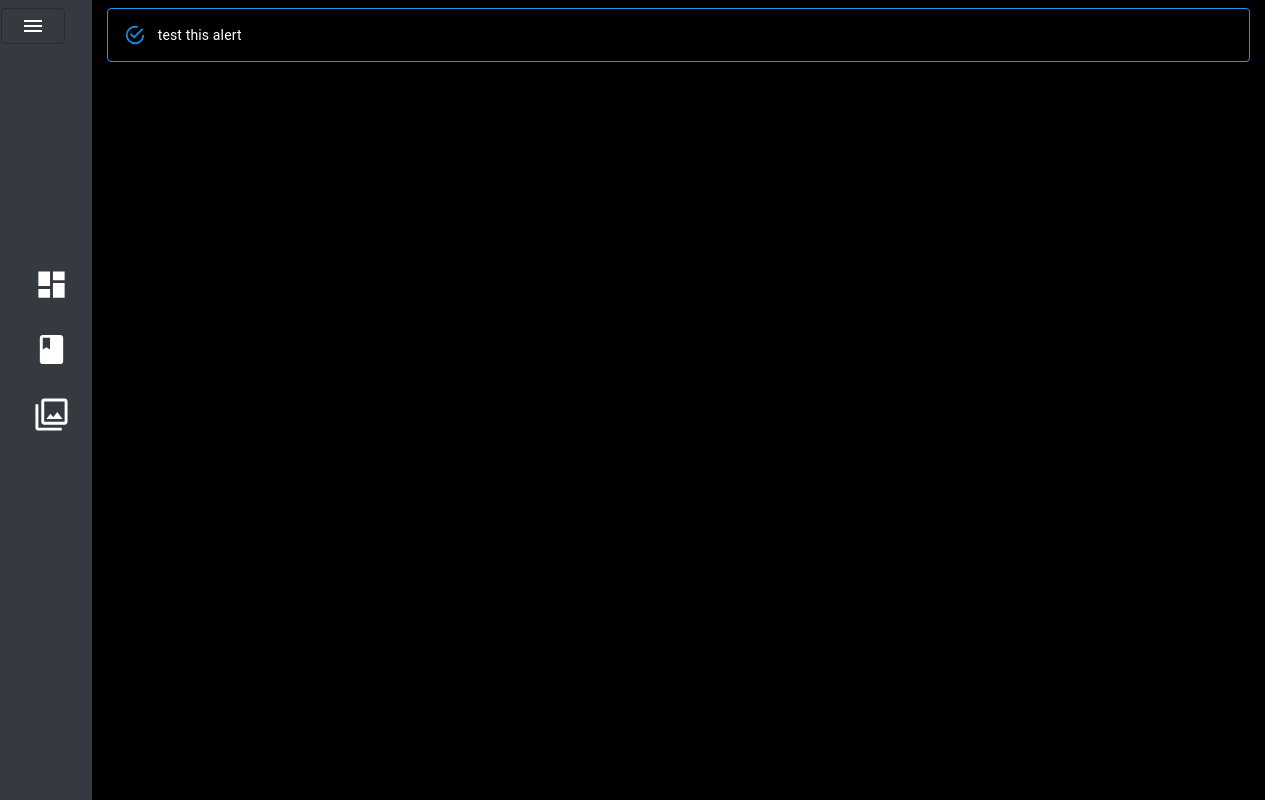
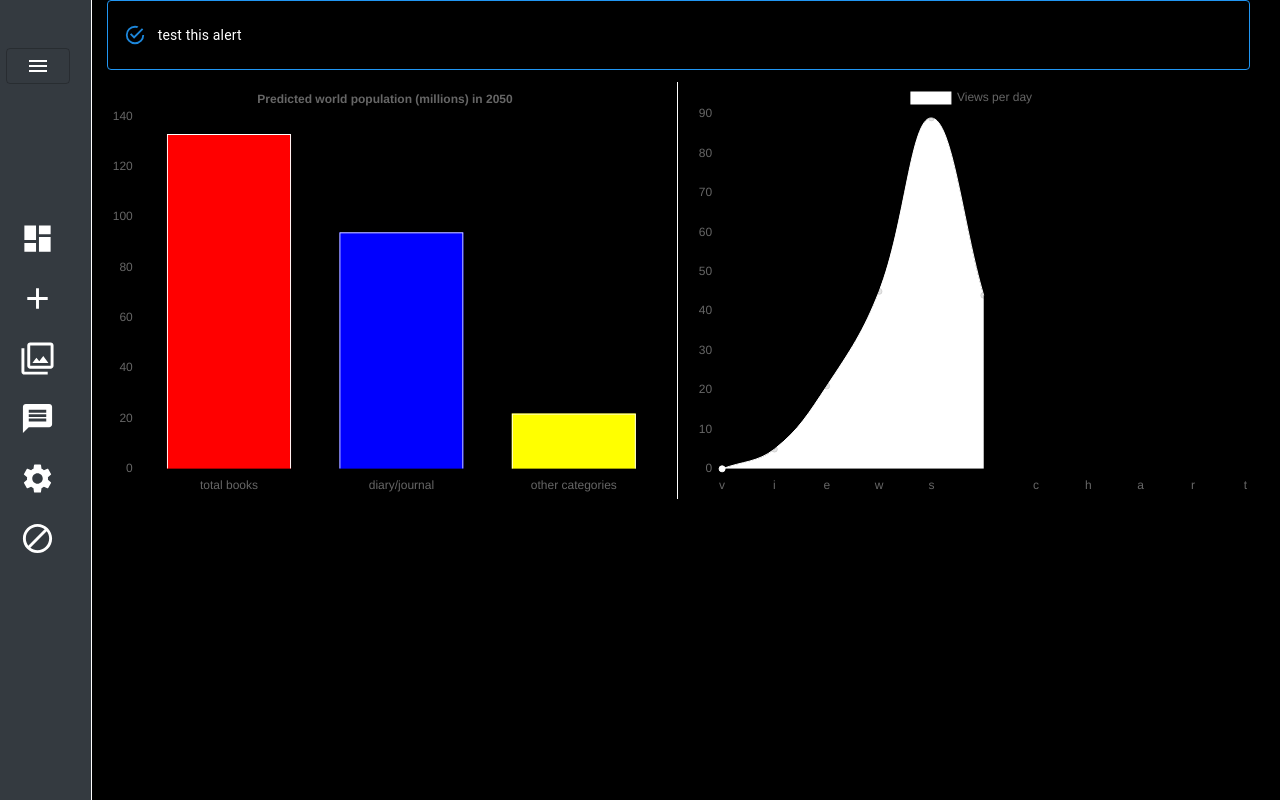
Before and after one commit to azizmobarak/bookStore-nextjs, a Next.js app: page /admin/panel in a window 1280 px wide. Built offline with nearby package versions, Linux system fonts and the light colour scheme.

Commit message:
dashbord book+charts added hieght solved

```diff
--- a/components/admin/index.js
+++ b/components/admin/index.js
@@ -1,24 +1,39 @@
 import React,{useState} from 'react';
 import {Drawer,Button,TextField} from '@material-ui/core';
-import {Menu,Dashboard,Book,Filter} from '@material-ui/icons';
+import {Menu,Dashboard,Filter} from '@material-ui/icons';
 import MenuItems from './menu';
 import Alert from '@material-ui/lab/Alert';
 import MenuIcons from './menu-icons';
+import Main from './main';
+import Book from './main/book';
 
 export default function Dashbord() {
 
 const [draweropen,setdraweropen]=useState(false);
+const [main,setmain]=useState("main");
+
+const switchmain=()=>{
+  switch(main)
+  {
+    case "main" :
+        return <Main/>
+    case "add":
+      return <Book/>
+    default:
+      return <p className="text-white">error</p>
+  }
+}
 
   return (
     <div className="row main-dashbord">
-    <div className="col-sm-1 py-2 bg-dark leftcolm">
+    <div className="col-sm-1 text-center bg-dark leftcolm py-5">
     <Button
     className="px-1 text-white"
     onClick={()=>setdraweropen(true)}
     color="default" variant="outlined">
      <Menu/>
      </Button>
-    <MenuIcons width={"100px"}/>
+    <MenuIcons width={"100px"} changemain={setmain}/>
     <Drawer
     className="bg-dark"
     open={draweropen}
@@ -29,15 +44,15 @@ const [draweropen,setdraweropen]=useState(false);
     <MenuItems method={()=>setdraweropen(false)}/>
     </Drawer>
     </div>
-    <div className="col-sm-11 py-2">
+    <div className="col-sm-11">
     <Alert
-    className="py-2 text-white"
+    className="py-3 text-white"
     variant="outlined"
     color="info">
     test this alert
     </Alert>
-    <div className="row py-2">
-
+    <div className="py-1 text-white">
+    {switchmain()}
     </div>
     </div>
     </div>
--- /dev/null
+++ b/components/admin/main/book.js
@@ -0,0 +1,77 @@
+import React,{useState} from 'react';
+import {TextField,Button,Select,InputLabel,MenuItem,FormControl} from '@material-ui/core';
+import {Add} from '@material-ui/icons';
+
+export default function Book() {
+
+    const [categorie,setcategorie]=useState('Journal');
+    const handleChange=(e)=>{
+        setcategorie(e.target.value);
+    }
+
+  return (
+    <div className="d-flex justify-content-center align-items-center w-100 bg-white">
+   <form className="d-flex flex-column w-50 h-100 justify-content-center py-3">
+   <TextField
+   name="name"
+    className="py-2"
+     variant="outlined"
+     label="Book Name" />
+   <TextField
+   name="description"
+   className="py-2"
+   variant="outlined"
+    label="Description" />
+   <FormControl className="py-2">
+        <InputLabel id="categorie-label">Categorie</InputLabel>
+        <Select
+          labelId="categorie-label"
+          id="categories"
+          value={categorie}
+          onChange={handleChange}
+          name="categorie1"
+        >
+          <MenuItem value="journal">Journal or Duary</MenuItem>
+          <MenuItem value="book">Book</MenuItem>
+          <MenuItem value="other">Other</MenuItem>
+          <MenuItem value="clothes">Clothes</MenuItem>
+          <MenuItem value="tools">Bag Tools</MenuItem>
+          <MenuItem value="sport">Sport</MenuItem>
+        </Select>
+      </FormControl>
+    {categorie==="other" ?
+    <TextField
+    name="categorie2"
+     className="py-2"
+      variant="outlined"
+      label="specify Categorie" />
+    :
+    null
+    }
+    <TextField
+    name="price"
+     className="py-2"
+      variant="outlined"
+       label="Price"
+       type="number" />
+    <TextField
+    name="url"
+    className="py-2"
+     variant="outlined"
+     label="Product URL"
+      type="text" />
+    <TextField
+    name="picture"
+    className="py-2"
+    variant="outlined"
+    label="Image URL"
+    type="text" />
+    <Button
+    variant="contained"
+     color="primary">
+     New Book <Add fontSize="default" />
+     </Button>
+   </form>
+    </div>
+  );
+}
--- /dev/null
+++ b/components/admin/main/index.js
@@ -0,0 +1,99 @@
+import React from 'react';
+import { useEffect } from 'react';
+import chartjs from 'chart.js';
+import { useState } from 'react';
+
+
+export default function Main() {
+
+var Bookchart;
+var ViewsChart;
+
+useEffect(()=>{
+   //start Book chart
+    var ctx = document.getElementById('bookChart');
+    var ctx = document.getElementById('bookChart').getContext('2d');
+    Bookchart = new chartjs(ctx,{
+        type:"bar",
+        data:{
+            labels:['total books',"diary/journal","other categories"],
+            datasets:[{
+                label:"Books",
+                data: [133,94,22],
+                backgroundColor:[
+                    'red',
+                    'blue',
+                    'yellow'
+                ],
+                borderColor:[
+                    'white','white','white'
+                ],
+                borderWidth:1
+            }]
+        },
+        options:{
+            legend: { display: false },
+          title: {
+           display: true,
+           text: 'Predicted world population (millions) in 2050'
+           },
+            scales:{
+                yAxes:[{
+                    ticks:{
+                        beginAtZero:true
+                    }
+                }]
+            }
+        }
+
+    });
+});
+
+useEffect(()=>{
+   //start Book chart
+    var ctx = document.getElementById('ViewsChart');
+    var ctx = document.getElementById('ViewsChart').getContext('2d');
+    ViewsChart = new chartjs(ctx,{
+        type:"line",
+        data:{
+            labels:"views chart",
+            datasets:[{
+                label:"Views per day",
+                data: [0,5,21,45,89,44],
+                backgroundColor:[
+                    'white',
+                ],
+                borderColor:[
+                    'white'
+                ],
+                borderWidth:1
+            }]
+        },
+        options:{
+            scales:{
+                yAxes:[{
+                    ticks:{
+                        beginAtZero:true
+                    }
+                }]
+            }
+        }
+
+    });
+});
+
+  return (
+    <div className="row text-white py-2">
+    <div style={{ borderRight:"0.5px solid white" }} className="col-sm-6">
+    <canvas className="text-white" id="bookChart" width="200" height="150">
+    {Bookchart}
+    </canvas>
+    </div>
+    <div className="col-sm-6">
+    <canvas className="text-white" id="ViewsChart" width="200" height="150">
+    {ViewsChart}
+    </canvas>
+    </div>
+    </div>
+  );
+}
--- a/components/admin/menu-icons.js
+++ b/components/admin/menu-icons.js
@@ -1,22 +1,28 @@
 import React from 'react';
-import {Menu,Dashboard,Book,Filter} from '@material-ui/icons';
+import {Menu,Dashboard,Book,Filter,Message,Settings,Add,Block} from '@material-ui/icons';
 
 export default function MenuIcons(props) {
  if(props.width==="100px")
  {
     return (
         <div style={{ width:props.width }} className="menu-left-dashbord text-white">
-        <Dashboard fontSize="large" className="menu-left-dashbord-icons"/>
-        <Book fontSize="large" className="menu-left-dashbord-icons"/>
-        <Filter fontSize="large" className="menu-left-dashbord-icons"/>
+        <Dashboard onClick={()=>props.changemain("main")} fontSize="large" className="menu-left-dashbord-icons"/>
+        <Add onClick={()=>props.changemain("add")} fontSize="large" className="menu-left-dashbord-icons"/>
+        <Filter onClick={()=>props.changemain("filter")} fontSize="large" className="menu-left-dashbord-icons"/>
+        <Message onClick={()=>props.changemain("message")} fontSize="large" className="menu-left-dashbord-icons"/>
+        <Settings onClick={()=>props.changemain("settings")} fontSize="large" className="menu-left-dashbord-icons"/>
+        <Block onClick={()=>props.changemain("block")} fontSize="large" className="menu-left-dashbord-icons"/>
         </div>
       );
  }else{
     return (
         <div style={{ width:props.width }} className="menu-left-dashbord text-white">
-        <div className="menu-left-dashbord-icons"><Dashboard fontSize="large" /> Main Dashbord</div>
-        <div className="menu-left-dashbord-icons"><Book fontSize="large"/> Add New Books</div>
-        <div className="menu-left-dashbord-icons"><Filter fontSize="large"/> filter or delete</div>
+        <div onClick={()=>props.changemain("main")} className="menu-left-dashbord-icons"><Dashboard fontSize="large" /> Main Dashbord</div>
+        <div onClick={()=>props.changemain("add")} className="menu-left-dashbord-icons"><Add fontSize="large"/> Add New Books</div>
+        <div onClick={()=>props.changemain("filter")} className="menu-left-dashbord-icons"><Filter fontSize="large"/> filter or delete</div>
+        <div onClick={()=>props.changemain("message")} className="menu-left-dashbord-icons"><Message fontSize="large"/> send Messages</div>
+        <div onClick={()=>props.changemain("settings")} className="menu-left-dashbord-icons"><Settings fontSize="large"/> Settings</div>
+        <div onClick={()=>props.changemain("block")} className="menu-left-dashbord-icons"><Block fontSize="large"/> Block list</div>
         </div>
       );
  }
--- a/components/contactform.js
+++ b/components/contactform.js
@@ -4,15 +4,15 @@ export default function ContactForm() {
   return (
     <form className="form-group" noValidate autoComplete="off">
     <div className="form-row">
-    <label for="email">Email address</label><br/>
+    <label htmlFor="email">Email address</label><br/>
     <input type="email" className="form-control" id="email" ></input>
     </div>
     <div className="form-row">
-    <label for="subject">Subject</label><br/>
+    <label htmlFor="subject">Subject</label><br/>
     <input type="email" className="form-control" id="subject"></input>
     </div>
     <div className="form-row">
-    <label for="subject">Message</label><br/>
+    <label htmlFor="subject">Message</label><br/>
     <textarea rows="4" className="form-control" id="subject"></textarea>
     </div>
     <div className="form-row justify-content-center">
--- a/package.json
+++ b/package.json
@@ -12,6 +12,7 @@
     "@material-ui/icons": "^4.9.1",
     "@material-ui/lab": "^4.0.0-alpha.56",
     "bootstrap": "^4.5.2",
+    "chart.js": "^2.9.3",
     "jquery": "^3.5.1",
     "konva": "^7.0.6",
     "makerjs": "^0.17.0",
--- a/pages/admin/panel.js
+++ b/pages/admin/panel.js
@@ -5,7 +5,7 @@ import Dashbord from '../../components/admin';
 
 export default function Panel() {
   return (
-    <div className="w-100 h-100">
+    <div style={{backgroundColor:"black",height:"100%"}} className="w-100">
     <Dashbord/>
     </div>
   );
--- a/styles/globals.css
+++ b/styles/globals.css
@@ -80,15 +80,16 @@ a {
 }
 
 .menu-left-dashbord {
-    height: 80vh;
+    height: 90%;
     display: flex;
     flex-direction: column;
     justify-content: center;
-    place-items: center;
+    place-items: left;
+    margin-left: 20px;
 }
 
 .menu-left-dashbord-icons {
-    margin-bottom: 30%;
+    margin-bottom: 25%;
     cursor: pointer;
 }
 
@@ -97,7 +98,7 @@ a {
 }
 
 .leftcolm {
-    border-left: 1px white solid;
+    border-right: 1px white solid;
 }
 
 
```
Also changed, not shown: components/admin/main/block.js (added), components/admin/main/filter-delete.js (added), components/admin/main/messages.js (added), components/admin/main/settings.js (added), 1 other file (tests, documents, lock files or other folders).
